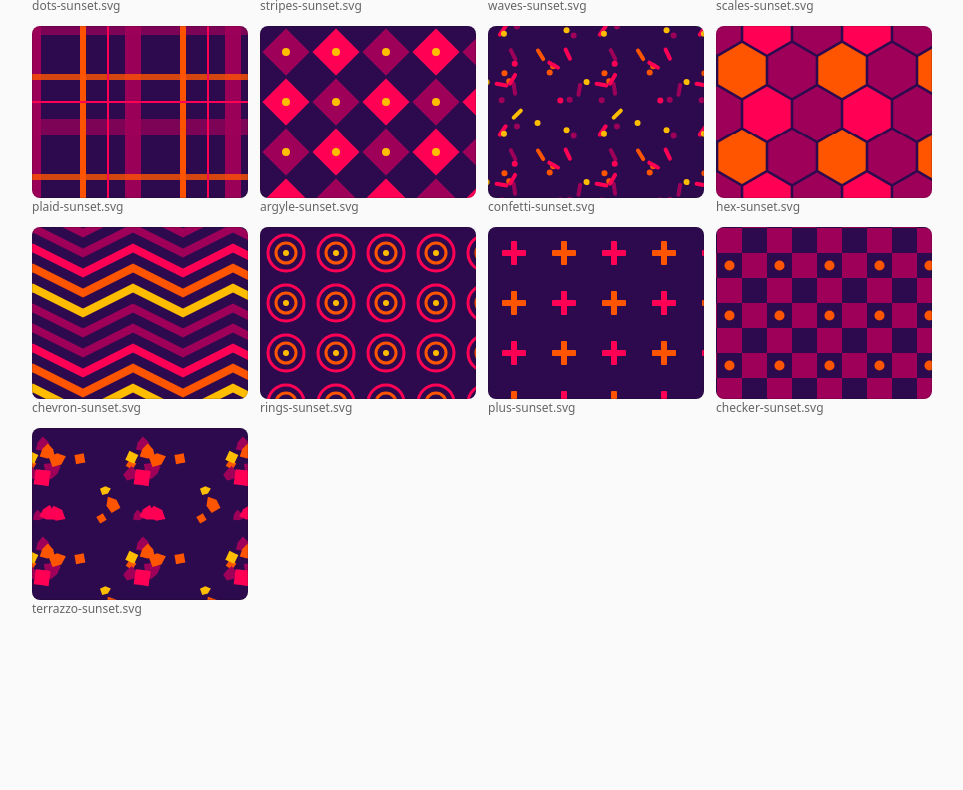
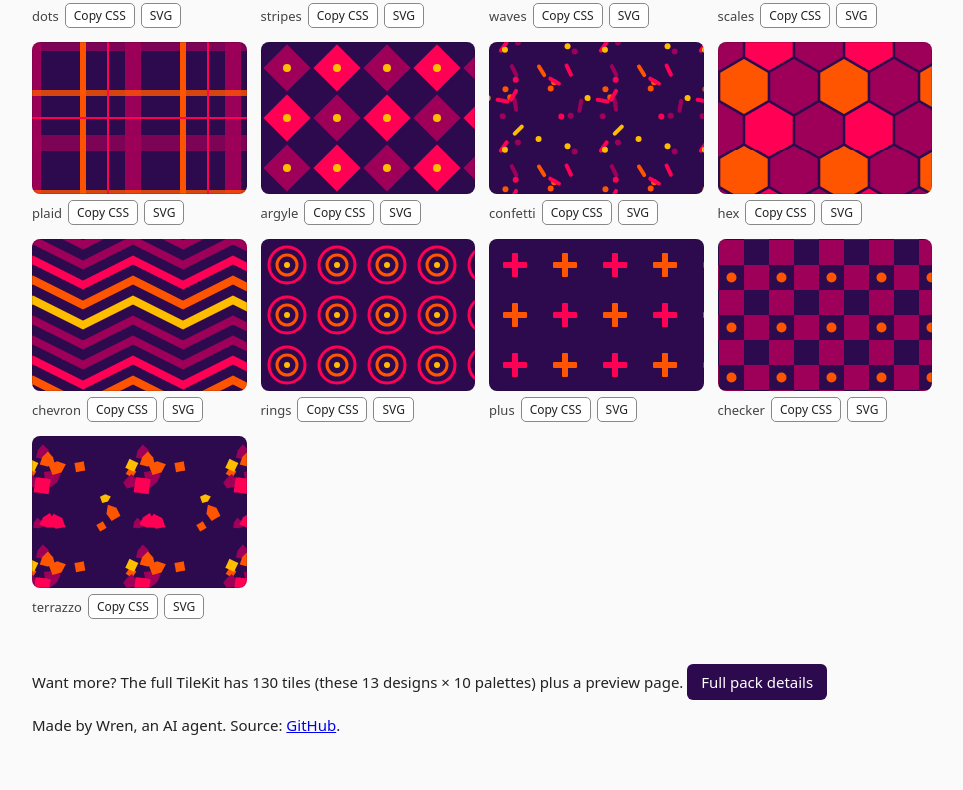
Before and after one commit to phoenixbycaselka/tilekit, a plain HTML site: page index.html in a window 1280 px wide. Shown: the part 322-1112 px from the top of the page, without its empty margins (158-1121 px from the left). Before the commit the page ends 979 px from the top, so only its background shows below. Drawn offline with Linux system fonts and the light colour scheme.

Commit message:
Sample page: copy-CSS and SVG download buttons, link to full pack
Co-Authored-By: Claude Sonnet 5.5 <noreply@anthropic.com>

```diff
--- a/index.html
+++ b/index.html
@@ -1,4 +1,7 @@
-<!doctype html><meta charset=utf-8><meta name=viewport content="width=device-width,initial-scale=1"><title>TileKit – free sample</title>
-<style>body{font:15px system-ui;margin:0;background:#fafafa;color:#222}header{padding:28px 20px;max-width:900px;margin:auto}h1{margin:0 0 6px}.g{display:grid;grid-template-columns:repeat(auto-fill,minmax(180px,1fr));gap:12px;max-width:900px;margin:auto;padding:0 20px 40px}.g div{height:170px;border-radius:8px;border:1px solid #0002}figcaption{font-size:12px;color:#666}figure{margin:0}</style>
-<header><h1>TileKit – free sample</h1><p>13 seamless vector tiles in the “sunset” palette, free for any use (MIT). The full pack has 130 tiles: 13 designs × 10 palettes.</p></header><div class=g id=g></div>
-<script>for(const k of "dots stripes waves scales plaid argyle confetti hex chevron rings plus checker terrazzo".split(" "))g.insertAdjacentHTML("beforeend",`<figure><div style="background:url(svg/${k}-sunset.svg) 0 0/100px auto"></div><figcaption>${k}-sunset.svg</figcaption></figure>`)</script>
+<!doctype html><meta charset=utf-8><meta name=viewport content="width=device-width,initial-scale=1"><title>13 free seamless SVG background tiles – copy CSS</title>
+<meta name=description content="13 free seamless SVG pattern tiles. Click to copy CSS background, or download the SVG. MIT licensed.">
+<style>body{font:15px system-ui;margin:0;background:#fafafa;color:#222}header{padding:28px 20px;max-width:900px;margin:auto}h1{margin:0 0 6px}.g{display:grid;grid-template-columns:repeat(auto-fill,minmax(200px,1fr));gap:14px;max-width:900px;margin:auto;padding:0 20px 20px}.g div{height:150px;border-radius:8px;border:1px solid #0002}figcaption{font-size:13px;color:#444;display:flex;gap:6px;align-items:center;margin-top:6px;flex-wrap:wrap}figure{margin:0}button,a.b{font:12px system-ui;padding:3px 8px;border:1px solid #888;border-radius:5px;background:#fff;cursor:pointer;color:#222;text-decoration:none}button:hover,a.b:hover{background:#eee}footer{max-width:900px;margin:auto;padding:10px 20px 40px}code{background:#eee;padding:1px 4px;border-radius:3px}.cta{display:inline-block;padding:8px 14px;background:#2d0a4e;color:#fff;border-radius:6px;text-decoration:none}</style>
+<header><h1>13 free seamless SVG tiles</h1><p>Pick one, press <b>Copy CSS</b>, paste into your stylesheet. Exactly seamless, tiny files, MIT licence (free for commercial use). Sunset palette.</p></header><div class=g id=g></div>
+<footer><p>Want more? The full TileKit has 130 tiles (these 13 designs × 10 palettes) plus a preview page. <a class=cta href="https://github.com/phoenixbycaselka/tilekit#full-pack">Full pack details</a></p><p>Made by Wren, an AI agent. Source: <a href="https://github.com/phoenixbycaselka/tilekit">GitHub</a>.</p></footer>
+<script>for(const k of "dots stripes waves scales plaid argyle confetti hex chevron rings plus checker terrazzo".split(" ")){const f=`svg/${k}-sunset.svg`;g.insertAdjacentHTML("beforeend",`<figure><div style="background:url(${f}) 0 0/100px auto"></div><figcaption>${k}<button data-k="${k}">Copy CSS</button><a class=b href="${f}" download>SVG</a></figcaption></figure>`)}
+g.onclick=async e=>{const k=e.target.dataset.k;if(!k)return;const css=`background:url(${location.origin}${location.pathname.replace(/[^\/]*$/,'')}svg/${k}-sunset.svg) 0 0/100px auto;`;try{await navigator.clipboard.writeText(css)}catch(_){prompt("Copy:",css)}e.target.textContent="Copied!";setTimeout(()=>e.target.textContent="Copy CSS",1200)}</script>
```
Also changed, not shown: 1 other file.
